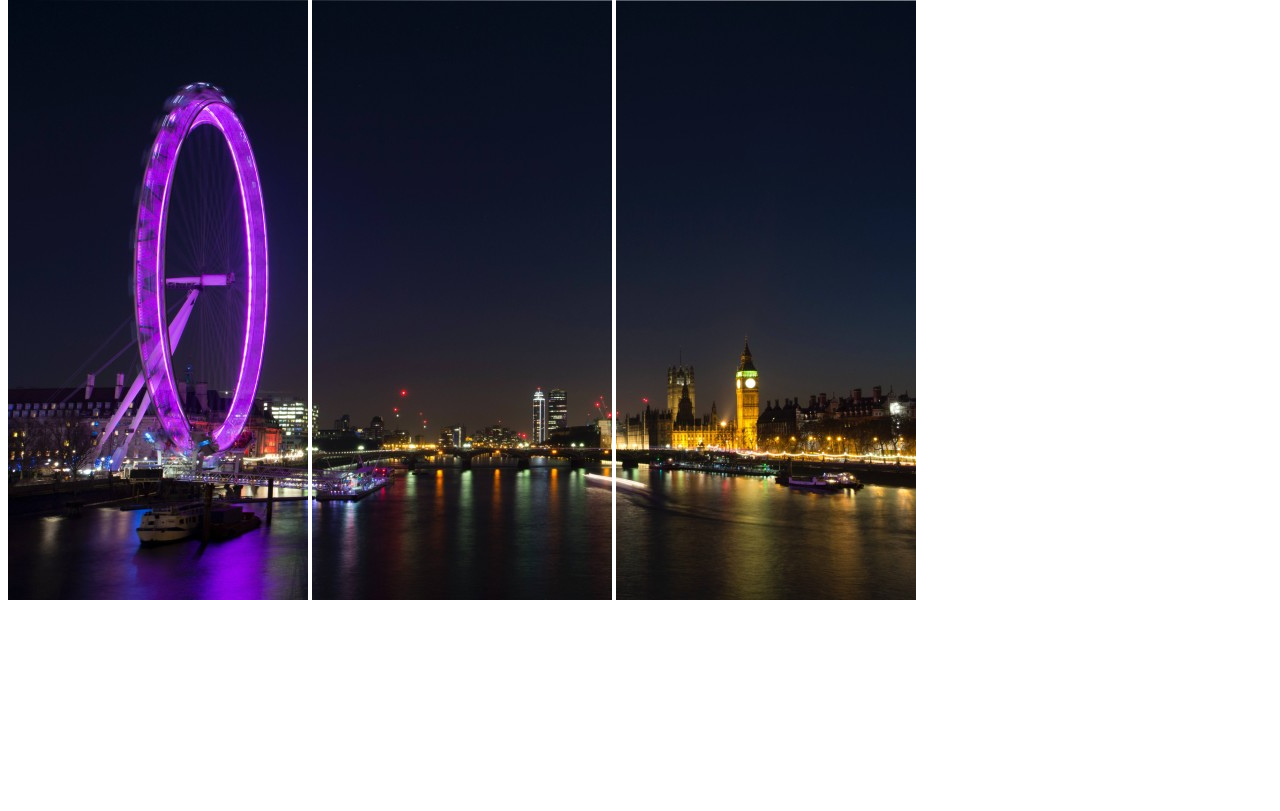
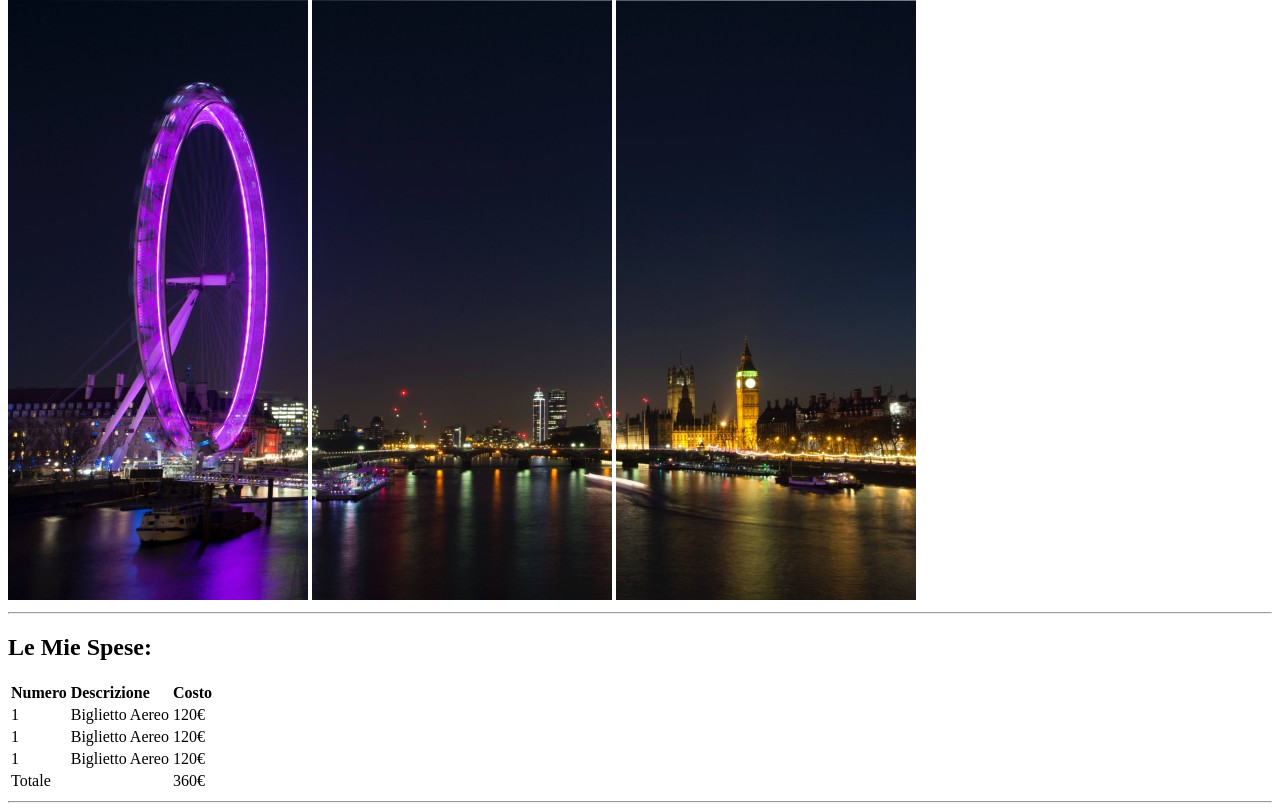
Before and after one commit to AleDelCampo/html-london-trip, a plain HTML site: page index.html in a window 1280 px wide. Shown: the part 66-877 px from the top of the page. Before the commit the page ends 800 px from the top, so only its background shows below. Drawn offline with Linux system fonts and the light colour scheme.

Commit message:
Creazione Tabella

```diff
--- a/index.html
+++ b/index.html
@@ -5,13 +5,53 @@
         <img src="img/pexels-bill-emrich-230794-0.jpg" alt="Vista della ruota panoramica illuminata">
         <img src="img/pexels-bill-emrich-230794-1.jpg" alt="Vista del ponte e scroscio di città">
         <img src="img/pexels-bill-emrich-230794-2.jpg" alt="Vista della città e Buckingham Palace">
+        <hr>
     </head>
 
     <body>
         <main>
+            <h2>
+                Le Mie Spese:
+            </h2>
 
-        </main>
+            <table>
+                <tr>
+                    <td><strong>Numero</strong></td>
+                    <td><strong>Descrizione</strong></td>
+                    <td><strong>Costo</strong></td>
+                </tr>
+                <tr>
+                    <td>1</td>
+                    <td>Biglietto Aereo</td>
+                    <td>120€</td>
+                </tr>
+                <tr>
+                    <td>1</td>
+                    <td>Biglietto Aereo</td>
+                    <td>120€</td>
+                </tr>
+                <tr>
+                    <td>1</td>
+                    <td>Biglietto Aereo</td>
+                    <td>120€</td>
+                </tr>
+                <tr>
+                    <td>Totale</td>
+                    <td></td>
+                    <td>360€</td>
+                </tr>
+                </table>
+                <hr>
+
+
+
+
+
+
+
+            </main>
     </body>
+
 
 
 
```
